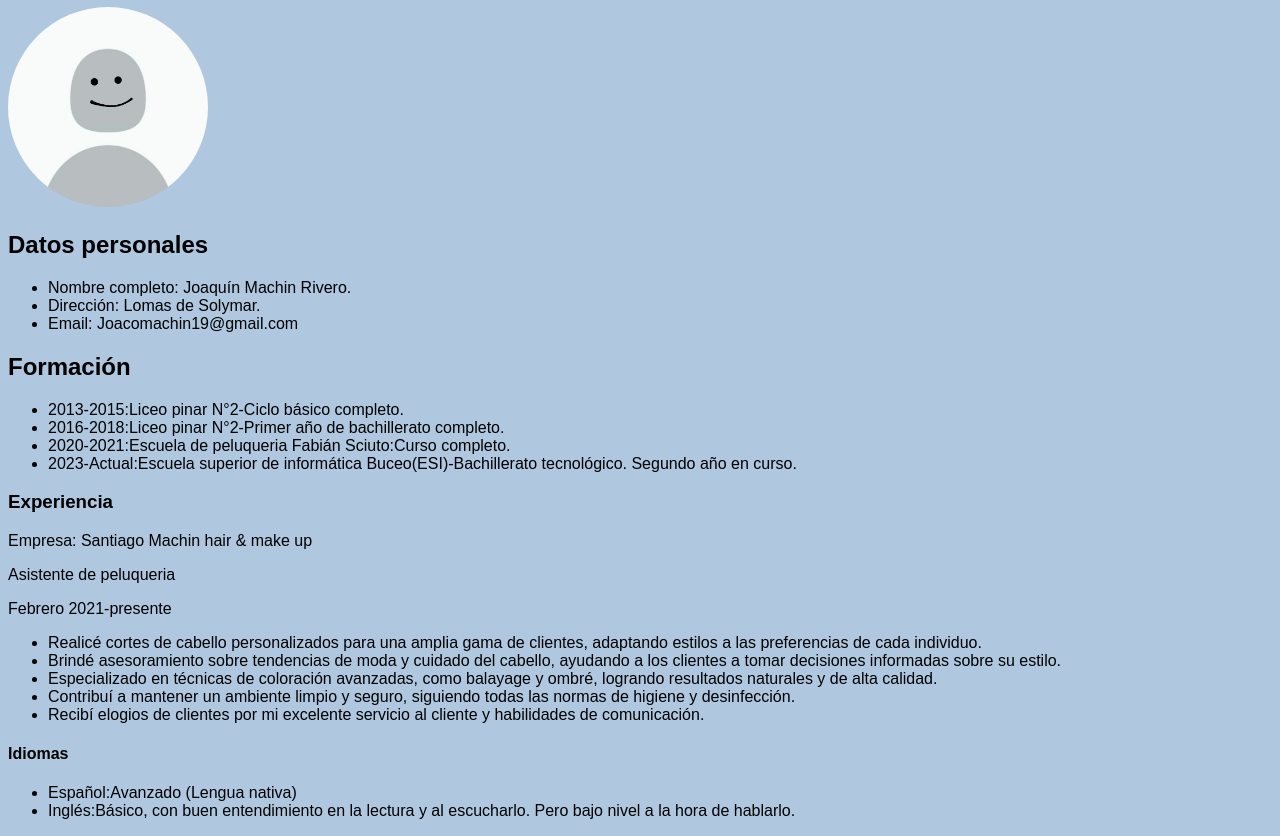
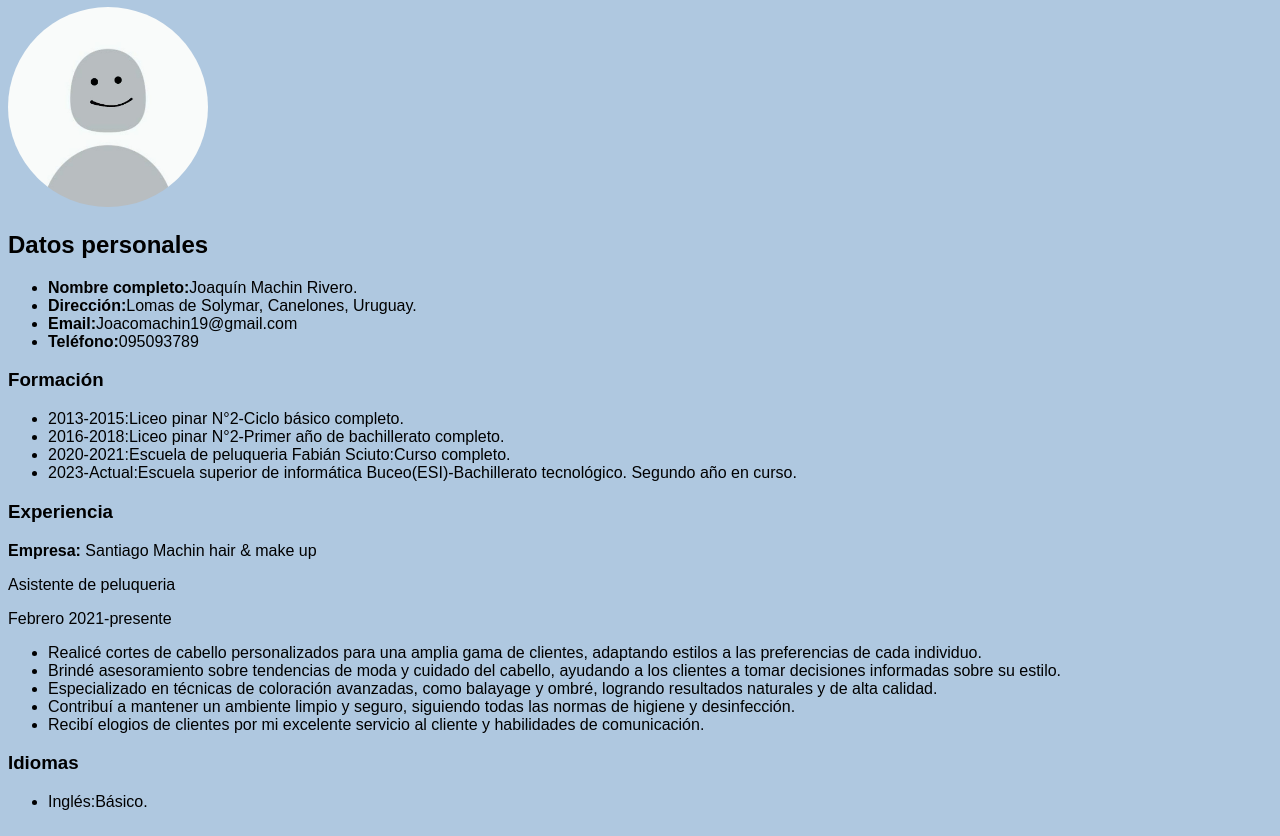
Before and after one commit to Joaco040/CV-Joaquin-Machin, a plain HTML site: page index.html in a window 1280 px wide. Shown: the part 73-909 px from the top of the page. Drawn offline with Linux system fonts and the light colour scheme.

Commit message:
Update index.html

```diff
--- a/index.html
+++ b/index.html
@@ -11,17 +11,18 @@
 </head>
 
 <body>
-    <h1 class="centrarTXT">Joaquín Machin</h1>
-    <div class="centrarImg" >
+    <h1 class="centrarTXT">Joaquín Machin Rivero</h1>
+    <div class="img">
     <img src="cvutu.jpg" alt="Fotocv">
 </div>
     <h2>Datos personales</h2>
     <ul>
-        <li>Nombre completo:</strong> Joaquín Machin Rivero.</li>
-        <li>Dirección:</strong> Lomas de Solymar.</li>
-        <li>Email:</strong> Joacomachin19@gmail.com</li>
+        <li><strong>Nombre completo:</strong>Joaquín Machin Rivero.</li>
+        <li><strong>Dirección:</strong>Lomas de Solymar, Canelones, Uruguay.</li>
+        <li><strong>Email:</strong>Joacomachin19@gmail.com</li>
+        <li><strong>Teléfono:</strong>095093789</li>
     </ul>
-    <h2>Formación</h2>
+    <h3>Formación</h3>
     <ul>
         <li>2013-2015:Liceo pinar N°2-Ciclo básico completo.</li>
         <li>2016-2018:Liceo pinar N°2-Primer año de bachillerato completo.</li>
@@ -29,7 +30,7 @@
         <li>2023-Actual:Escuela superior de informática Buceo(ESI)-Bachillerato tecnológico. Segundo año en curso.</li>
     </ul>
     <h3>Experiencia</h3>
-    <p>Empresa: Santiago Machin hair & make up</p>
+    <p><strong>Empresa:</strong> Santiago Machin hair & make up</p>
     <p>Asistente de peluqueria</p>
     <p>Febrero 2021-presente</p>
     <ul>
@@ -42,10 +43,9 @@
         <li>Contribuí a mantener un ambiente limpio y seguro, siguiendo todas las normas de higiene y desinfección.</li>
         <li>Recibí elogios de clientes por mi excelente servicio al cliente y habilidades de comunicación.</li>
     </ul>
-    <h4>Idiomas</h4>
+    <h3>Idiomas</h3>
     <ul>
-        <li>Español:Avanzado (Lengua nativa)</li>
-        <li>Inglés:Básico, con buen entendimiento en la lectura y al escucharlo. Pero bajo nivel a la hora de hablarlo.</li>
+        <li>Inglés:Básico.</li>
     </ul>
 </body>
 
```
